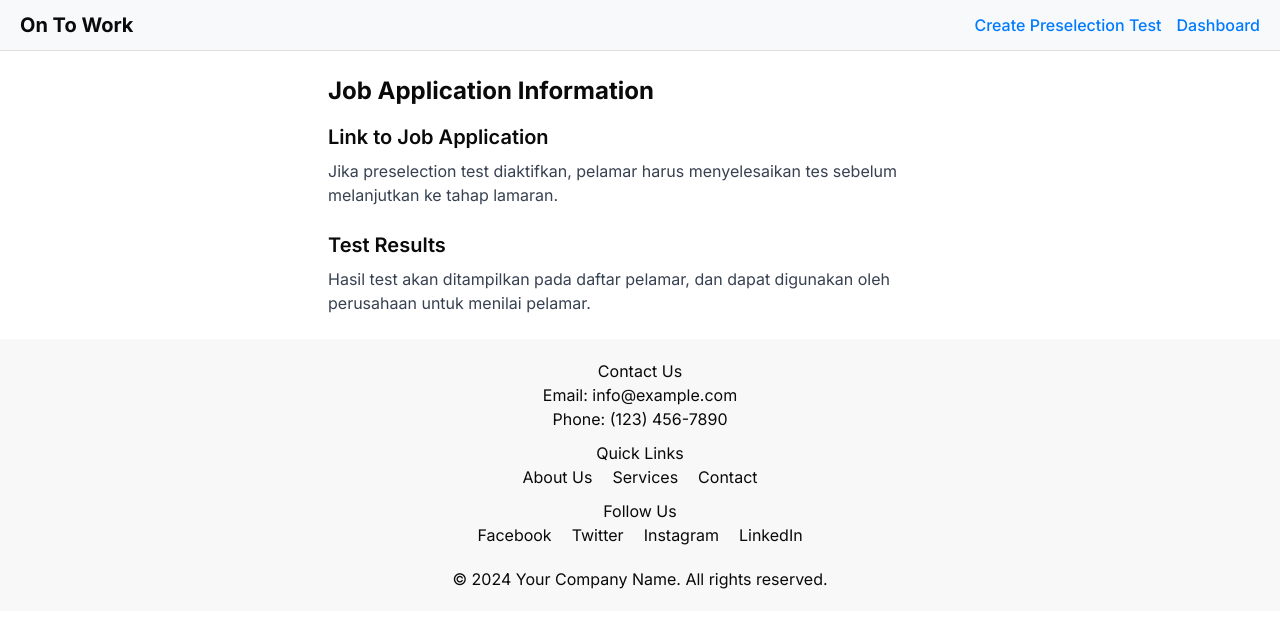
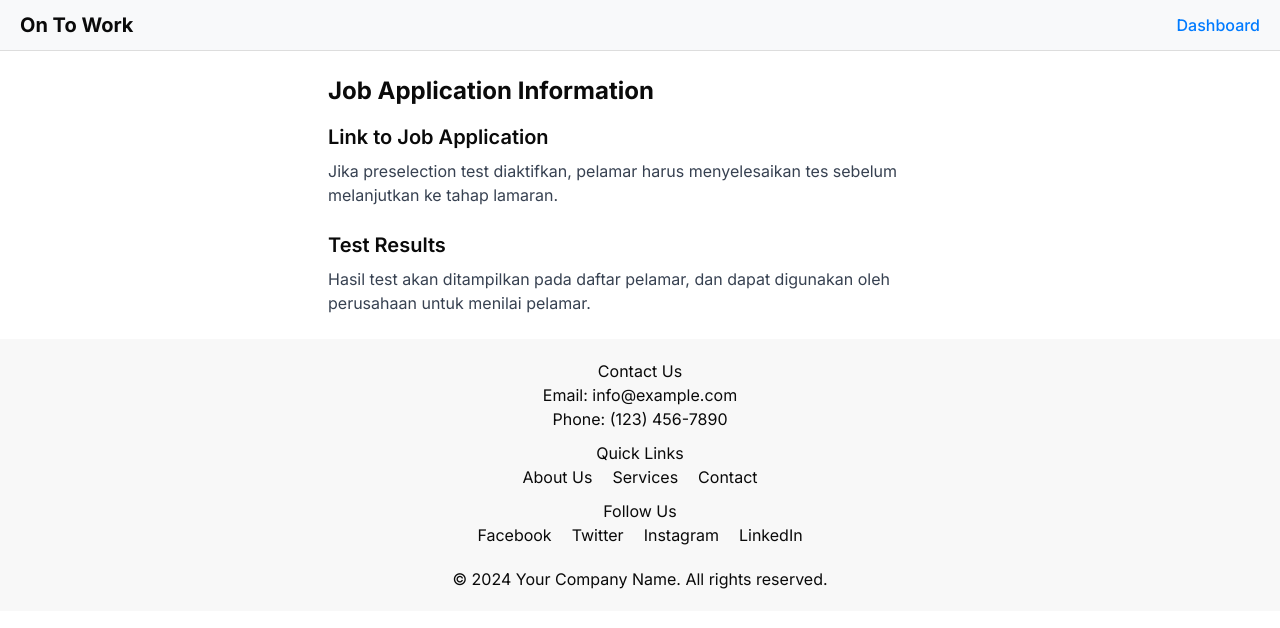
Before and after one commit to purwadhikafullstack/JCWDOL015-01, a Next.js app in the folder apps/web/: page / in a window 1280 px wide. Shown: the top 628 px of the page. Built offline with nearby package versions, Linux system fonts and the light colour scheme.

Commit message:
refactor: remove unused button

```diff
--- a/apps/web/src/components/Header.tsx
+++ b/apps/web/src/components/Header.tsx
@@ -5,7 +5,6 @@
     <header style={styles.header}>
       <div style={styles.logo}>On To Work</div>
       <nav style={styles.nav}>
-        <Link href="/create-preselection-test" style={styles.link}>Create Preselection Test</Link>
         <Link href="/dashboard" style={styles.link}>Dashboard</Link>
       </nav>
     </header>
```
